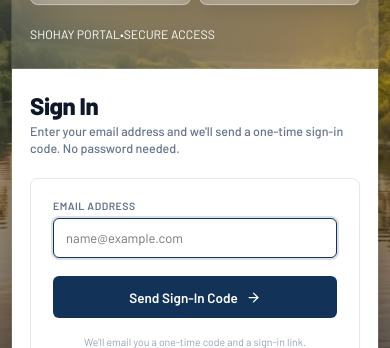
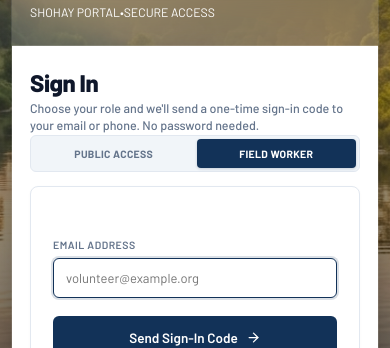
Before and after one commit to Redwan-Ahmed241/Shohay-by-ResQTechXDevDynasty, a React (Vite) app: page /sign-in in a window 390 px wide. Shown: the part 404-752 px from the top of the page. Built offline with nearby package versions, Linux system fonts and the light colour scheme; no server answers.

Commit message:
Revert "refactor(auth): simplify sign-in by removing role selection and phone auth"
This reverts commit 2505797753f02728133a83fc01ede4d9fd997a25.

```diff
--- a/src/pages/SignIn.css
+++ b/src/pages/SignIn.css
@@ -138,11 +138,9 @@
   max-width: 440px;
 }
 
-.signin-header-block,
 .auth-header-block {
-  margin-bottom: 20px;
+  margin-bottom: 16px;
 }
-
 
 .signin-title {
   font-family: var(--font-family);
--- a/src/pages/SignIn.tsx
+++ b/src/pages/SignIn.tsx
@@ -1,14 +1,16 @@
 import React, { useEffect, useState } from 'react';
 import { Link, useLocation, useNavigate } from 'react-router-dom';
-import { ArrowRight, ArrowLeft, Loader2 } from 'lucide-react';
+import { Phone, Mail, ArrowRight, ArrowLeft, Loader2 } from 'lucide-react';
 import { PageLayout } from '../components/layout/PageLayout';
 import { useAuth } from '../context/AuthContext';
 import { useLanguage } from '../context/LanguageContext';
+import { AuthMethod, SignUpMetadata } from '../services/authService';
 import { errorText } from '../services/api';
 import { UserRole } from '../types';
 import {
   validateWithSchema,
   emailSchema,
+  bdPhoneSchema,
   otpCodeSchema
 } from '../utils/validationSchemas';
 import './SignIn.css';
@@ -25,12 +27,18 @@ export const SignIn: React.FC = () => {
   const { user, isLoading: isRestoringSession, sendCode, verifyCode } = useAuth();
   const { t } = useLanguage();
 
+  const [selectedRole, setSelectedRole] = useState<Exclude<UserRole, 'admin'>>('volunteer');
+  const [authMethod, setAuthMethod] = useState<AuthMethod>('email');
   const [step, setStep] = useState<'identify' | 'verify'>('identify');
+  const [mobileNumber, setMobileNumber] = useState('');
   const [email, setEmail] = useState('');
   const [code, setCode] = useState('');
   const [resendIn, setResendIn] = useState(0);
   const [isLoading, setIsLoading] = useState(false);
   const [errorMessage, setErrorMessage] = useState<string | null>(null);
+
+  const identifier = authMethod === 'email' ? email.trim() : mobileNumber.trim();
+  const roleLabel = selectedRole === 'volunteer' ? 'Volunteer' : 'Public';
 
   // Already signed in (restored session, or arrived here from the emailed sign-in link)
   useEffect(() => {
@@ -51,14 +59,20 @@ export const SignIn: React.FC = () => {
     setErrorMessage(null);
   };
 
-  const validateEmail = () => validateWithSchema(emailSchema, email.trim());
+  const validateIdentifier = () => {
+    if (authMethod === 'email') {
+      return validateWithSchema(emailSchema, identifier);
+    }
+    return validateWithSchema(bdPhoneSchema, identifier);
+  };
 
   const requestCode = async () => {
-    const val = validateEmail();
+    const val = validateIdentifier();
     if (!val.success) {
       throw new Error(val.error);
     }
-    await sendCode('email', val.data);
+    const metadata: SignUpMetadata = { requested_role: selectedRole === 'volunteer' ? 'fieldworker' : 'public' };
+    await sendCode(authMethod, val.data, metadata);
     setResendIn(RESEND_COOLDOWN_SECONDS);
   };
 
@@ -66,7 +80,7 @@ export const SignIn: React.FC = () => {
     e.preventDefault();
     setErrorMessage(null);
 
-    const val = validateEmail();
+    const val = validateIdentifier();
     if (!val.success) {
       setErrorMessage(val.error);
       return;
@@ -85,7 +99,7 @@ export const SignIn: React.FC = () => {
 
   const handleResend = async () => {
     setErrorMessage(null);
-    const val = validateEmail();
+    const val = validateIdentifier();
     if (!val.success) {
       setErrorMessage(val.error);
       return;
@@ -109,7 +123,7 @@ export const SignIn: React.FC = () => {
 
     setIsLoading(true);
     try {
-      const signedIn = await verifyCode('email', email.trim(), codeVal.data);
+      const signedIn = await verifyCode(authMethod, identifier, codeVal.data);
       navigate(returnTo || dashboardPath(signedIn.role));
     } catch (err: any) {
       setErrorMessage(errorText(err, 'Failed to sign in. Please try again.'));
@@ -163,12 +177,54 @@ export const SignIn: React.FC = () => {
               <div className="signin-header-block">
                 <h1 className="signin-title">{t('signIn')}</h1>
                 <p className="signin-subtitle">
-                  Enter your email address and we'll send a one-time sign-in code. No password needed.
+                  Choose your role and we'll send a one-time sign-in code to your email or phone. No password needed.
                 </p>
+              </div>
+
+              {/* Role Selection Tabs: Public Access vs Field Worker */}
+              <div className="role-selector-tabs" role="tablist">
+                <button
+                  type="button"
+                  role="tab"
+                  aria-selected={selectedRole === 'public'}
+                  className={`role-tab ${selectedRole === 'public' ? 'active' : ''}`}
+                  onClick={() => { setSelectedRole('public'); resetToIdentify(); }}
+                >
+                  {t('publicAccessTab')}
+                </button>
+                <button
+                  type="button"
+                  role="tab"
+                  aria-selected={selectedRole === 'volunteer'}
+                  className={`role-tab ${selectedRole === 'volunteer' ? 'active' : ''}`}
+                  onClick={() => { setSelectedRole('volunteer'); resetToIdentify(); }}
+                >
+                  {t('fieldWorkerTab')}
+                </button>
               </div>
 
               {/* Main Auth Card Box */}
               <div className="auth-card-box">
+                {/* Auth Method Toggle */}
+                <div className="auth-method-toggle" role="tablist">
+                  <button
+                    type="button"
+                    className={`method-btn ${authMethod === 'email' ? 'active' : ''}`}
+                    onClick={() => { setAuthMethod('email'); resetToIdentify(); }}
+                  >
+                    <Mail size={14} />
+                    <span>Email Address</span>
+                  </button>
+                  <button
+                    type="button"
+                    className={`method-btn ${authMethod === 'mobile' ? 'active' : ''}`}
+                    onClick={() => { setAuthMethod('mobile'); resetToIdentify(); }}
+                  >
+                    <Phone size={14} />
+                    <span>Mobile Number</span>
+                  </button>
+                </div>
+
                 {errorMessage && (
                   <div role="alert" style={{ padding: '8px 12px', background: '#fef2f2', border: '1px solid #fecaca', borderRadius: '6px', color: '#991b1b', fontSize: '12px', marginBottom: '12px' }}>
                     {errorMessage}
@@ -177,6 +233,7 @@ export const SignIn: React.FC = () => {
 
                 {step === 'identify' ? (
                   <form onSubmit={handleSendCode} className="auth-form-stack">
+                    {authMethod === 'email' ? (
                       <div className="field-group">
                         <label className="field-label" htmlFor="email-input">EMAIL ADDRESS</label>
                         <input
@@ -185,12 +242,31 @@ export const SignIn: React.FC = () => {
                           value={email}
                           onChange={(e) => setEmail(e.target.value)}
                           className="auth-text-input"
-                        placeholder="name@example.com"
+                          placeholder={selectedRole === 'volunteer' ? 'volunteer@example.org' : 'citizen@example.com'}
                           autoComplete="email"
                           required
                           autoFocus
                         />
                       </div>
+                    ) : (
+                      <div className="field-group">
+                        <label className="field-label" htmlFor="phone-input">MOBILE NUMBER</label>
+                        <div className="phone-prefix-group">
+                          <span className="phone-prefix">+880</span>
+                          <input
+                            id="phone-input"
+                            type="tel"
+                            value={mobileNumber}
+                            onChange={(e) => setMobileNumber(e.target.value)}
+                            className="phone-input"
+                            placeholder="01XXXXXXXXX"
+                            autoComplete="tel-national"
+                            required
+                            autoFocus
+                          />
+                        </div>
+                      </div>
+                    )}
 
                     <button type="submit" className="submit-btn-navy" disabled={isLoading}>
                       {isLoading ? (
@@ -206,7 +282,9 @@ export const SignIn: React.FC = () => {
                       )}
                     </button>
                     <p className="otp-disclaimer">
-                      We'll email you a one-time code and a sign-in link.
+                      {authMethod === 'email'
+                        ? "We'll email you a one-time code and a sign-in link."
+                        : "We'll text you a one-time code."}
                     </p>
                   </form>
                 ) : (
@@ -216,7 +294,7 @@ export const SignIn: React.FC = () => {
                         <label className="field-label" htmlFor="code-input">ENTER CODE</label>
                         <button type="button" className="change-auth-btn" onClick={resetToIdentify}>
                           <ArrowLeft size={12} />
-                          Change email
+                          {authMethod === 'email' ? 'Change email' : 'Change number'}
                         </button>
                       </div>
                       <input
@@ -234,7 +312,8 @@ export const SignIn: React.FC = () => {
                         autoFocus
                       />
                       <p className="otp-disclaimer" style={{ textAlign: 'left' }}>
-                        Sent to <strong>{email.trim()}</strong>. You can also tap the sign-in link in the email.
+                        Sent to <strong>{authMethod === 'mobile' ? `+880 ${identifier.replace(/^0/, '')}` : identifier}</strong>.
+                        {authMethod === 'email' && ' You can also tap the sign-in link in the email.'}
                       </p>
                     </div>
 
@@ -246,7 +325,7 @@ export const SignIn: React.FC = () => {
                         </>
                       ) : (
                         <>
-                          <span>Verify &amp; Sign In</span>
+                          <span>Verify &amp; Sign In as {roleLabel}</span>
                           <ArrowRight size={15} />
                         </>
                       )}
```
Lines whose indentation alone changed are shown as unchanged.
